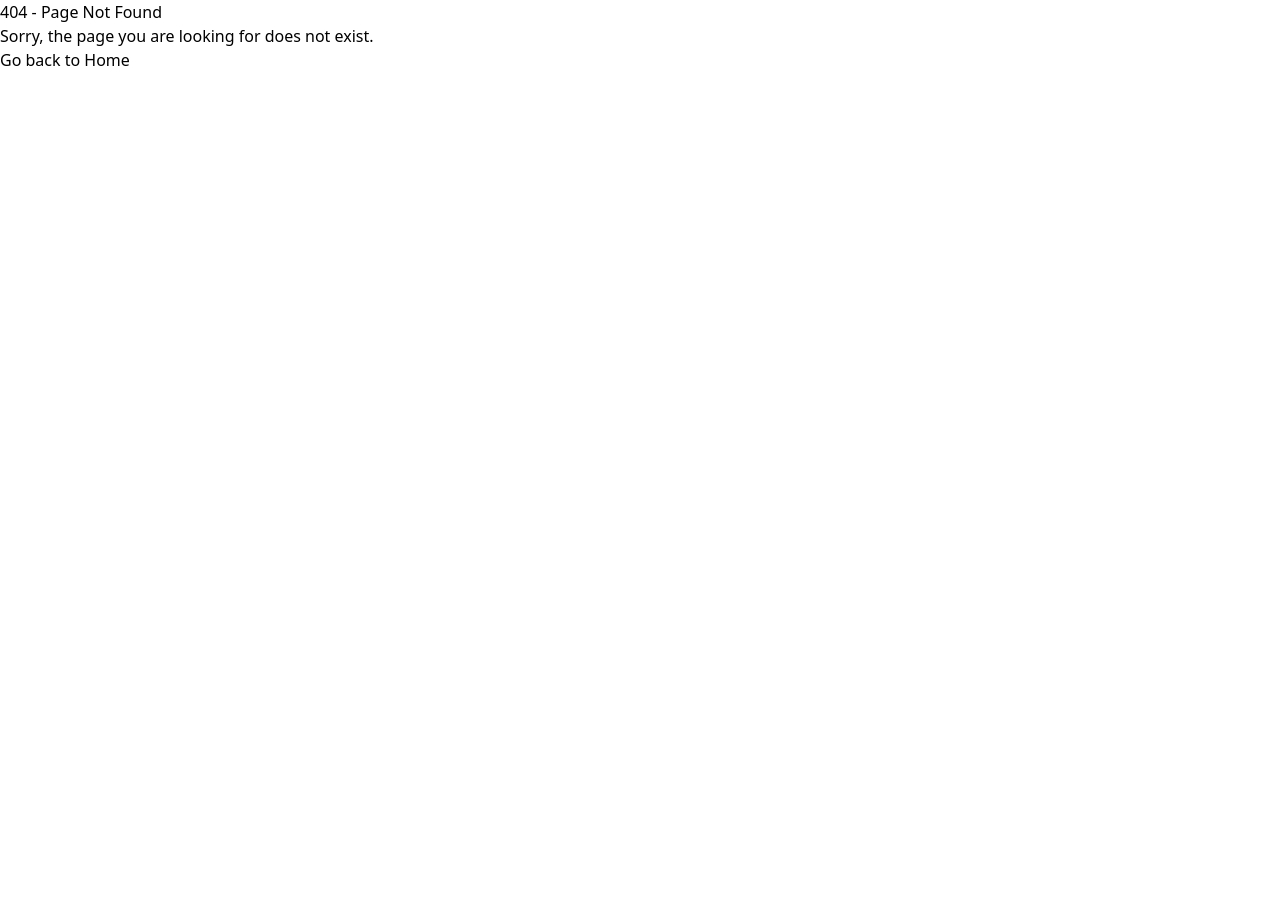
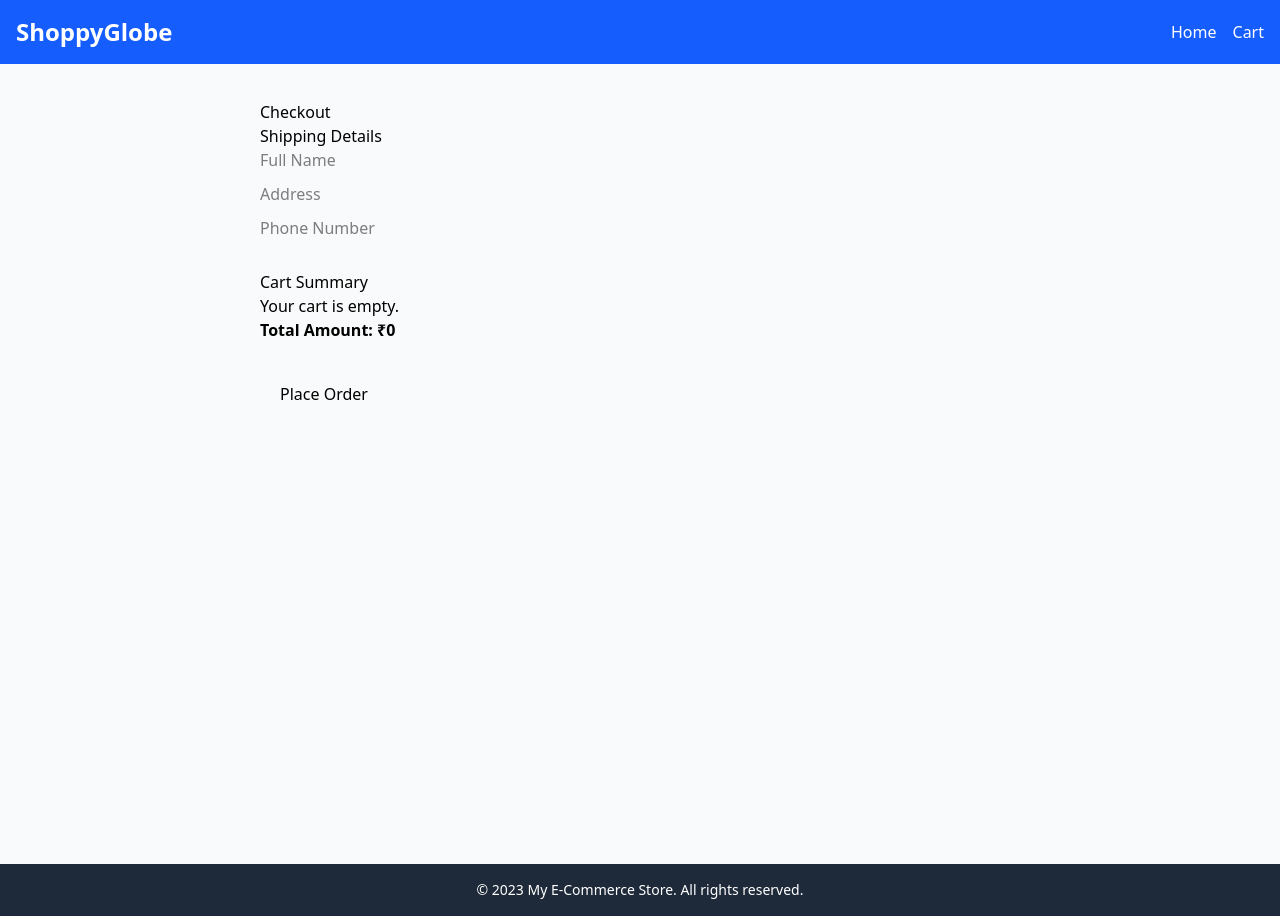
Before and after one commit to Ajay6433/shoppyglobe-project, a React (Vite) app: page /checkout in a window 1280 px wide. Before the commit this address had no page. Before the commit the page ends 800 px from the top, so only its background shows below. Built offline with nearby package versions, Linux system fonts and the light colour scheme.

Commit message:
Added order-success page

```diff
--- a/src/App.jsx
+++ b/src/App.jsx
@@ -4,9 +4,11 @@ import NotFound from "./pages/NotFound";
 import ProductDetails from "./pages/ProductDetails";
 import ProductList from "./pages/ProductList";
 import Cart from "./pages/Cart";
+import CheckoutPage from "./pages/CheckoutPage";
 import { Router, Routes, Route, BrowserRouter } from "react-router";
 import RootLayout from "./layout/RootLayout";
 import { Toaster } from "react-hot-toast";
+import OrderSuccess from "./pages/OrderSuccess";
 function App(){
   // const { products, loading, error } = useProductsData();
 
@@ -18,6 +20,8 @@ function App(){
         <Route index element={<ProductList />} />
         <Route path="/product/:id" element={<ProductDetails />} />
         <Route path="/cart" element={<Cart />} />
+        <Route path="/checkout" element={<CheckoutPage />} />
+        <Route path="order-success" element={<OrderSuccess/>}/>
         </Route>
         <Route path="*" element={<NotFound />} />
       </Routes>
--- a/src/pages/Checkout.jsx
+++ /dev/null
@@ -1,11 +0,0 @@
-import React from 'react'
-
-function Checkout() {
-  return (
-    <div>
-
-    </div>
-  )
-}
-
-export default Checkout
--- /dev/null
+++ b/src/pages/CheckoutPage.jsx
@@ -0,0 +1,101 @@
+// src/pages/CheckoutPage.jsx
+import React, { useState } from 'react';
+import { useSelector, useDispatch } from 'react-redux';
+import {clearCart} from '../store/cartSlice';
+import { useNavigate } from 'react-router-dom';
+
+const CheckoutPage = () => {
+  const dispatch = useDispatch();
+  const navigate = useNavigate();
+
+  const cartItems = useSelector((state) => state.cart.items);
+  const total = cartItems.reduce((sum, item) => sum + item.price * item.quantity, 0);
+
+  const [shippingInfo, setShippingInfo] = useState({
+    name: '',
+    address: '',
+    phone: '',
+  });
+
+  const handleChange = (e) => {
+    setShippingInfo({ ...shippingInfo, [e.target.name]: e.target.value });
+  };
+
+  const handlePlaceOrder = () => {
+    if (!shippingInfo.name || !shippingInfo.address || !shippingInfo.phone) {
+      alert('Please fill in all shipping fields.');
+      return;
+    }
+
+
+    dispatch(clearCart());
+    navigate('/order-success', {
+      state: {
+        cartItems,
+        shippingInfo,
+        total,
+      },
+    });
+  };
+
+  return (
+    <div style={{ maxWidth: '800px', margin: 'auto', padding: '20px' }}>
+      <h2>Checkout</h2>
+
+      {/* Shipping Details */}
+      <div style={{ marginBottom: '30px' }}>
+        <h3>Shipping Details</h3>
+        <input
+          type="text"
+          name="name"
+          placeholder="Full Name"
+          value={shippingInfo.name}
+          onChange={handleChange}
+          style={{ display: 'block', marginBottom: 10, width: '100%' }}
+        />
+        <input
+          type="text"
+          name="address"
+          placeholder="Address"
+          value={shippingInfo.address}
+          onChange={handleChange}
+          style={{ display: 'block', marginBottom: 10, width: '100%' }}
+        />
+        <input
+          type="text"
+          name="phone"
+          placeholder="Phone Number"
+          value={shippingInfo.phone}
+          onChange={handleChange}
+          style={{ display: 'block', marginBottom: 10, width: '100%' }}
+        />
+      </div>
+
+      {/* Cart Summary */}
+      <div style={{ marginBottom: '30px' }}>
+        <h3>Cart Summary</h3>
+        {cartItems.length === 0 ? (
+          <p>Your cart is empty.</p>
+        ) : (
+          <ul style={{ paddingLeft: 0 }}>
+            {cartItems.map((item) => (
+              <li key={item.id} style={{ listStyle: 'none', marginBottom: 10 }}>
+                <div>
+                  <strong>{item.name}</strong> × {item.quantity} = ₹{item.price * item.quantity}
+                </div>
+              </li>
+            ))}
+          </ul>
+        )}
+        <p><strong>Total Amount: ₹{total}</strong></p>
+      </div>
+
+      {/* Place Order Button */}
+      <button onClick={handlePlaceOrder} style={{ padding: '10px 20px', fontSize: 16 }}>
+        Place Order
+      </button>
+    </div>
+  );
+};
+
+export default CheckoutPage;
--- /dev/null
+++ b/src/pages/OrderSuccess.jsx
@@ -0,0 +1,31 @@
+// src/pages/OrderSuccess.jsx
+import React from 'react';
+import { useLocation } from 'react-router-dom';
+
+const OrderSuccess = () => {
+  const location = useLocation();
+  const { cartItems, shippingInfo, total } = location.state || {};
+
+  return (
+    <div style={{ maxWidth: '800px', margin: 'auto', padding: '20px' }}>
+      <h2>🎉 Order Placed Successfully!</h2>
+
+      <h3>Shipping Information</h3>
+      <p><strong>Name:</strong> {shippingInfo?.name}</p>
+      <p><strong>Address:</strong> {shippingInfo?.address}</p>
+      <p><strong>Phone:</strong> {shippingInfo?.phone}</p>
+
+      <h3>Order Summary</h3>
+      <ul>
+        {cartItems?.map(item => (
+          <li key={item.id}>
+            {item.name} × {item.quantity} = ₹{item.price * item.quantity}
+          </li>
+        ))}
+      </ul>
+      <p><strong>Total Paid:</strong> ₹{total}</p>
+    </div>
+  );
+};
+
+export default OrderSuccess;
--- a/src/pages/ProductDetails.jsx
+++ b/src/pages/ProductDetails.jsx
@@ -1,7 +1,7 @@
 import React from 'react'
 
 import { useState, useEffect } from 'react';
-import { useParams } from 'react-router-dom';
+import { useNavigate, useParams } from 'react-router-dom';
 import Spinner from '../components/Spinner';
 import { useDispatch } from 'react-redux';
 import { addItem } from '../store/cartSlice';
@@ -12,6 +12,7 @@ function ProductDetails() {
   const [product, setProduct] = useState(null);
   const [loading, setLoading] = useState(true);
   const [error, setError] = useState(null);
+  const navigate = useNavigate();
   const dispatch = useDispatch();
 
 
@@ -52,6 +53,14 @@ function ProductDetails() {
     dispatch(addItem(product));
   }
 
+  function handleBuyNow(product) {
+    toast.success(`Redirecting to checkout for ${product.title}`);
+    console.log("Buy Now clicked for product:", product);
+    dispatch(addItem(product));
+    // navigate to checkout page
+    navigate('/checkout'); // Uncomment this line if you have a checkout page
+  }
+
   return (
     <div className="container mx-auto p-4">
       <div className="flex flex-col md:flex-row items-center">
@@ -68,6 +77,9 @@ function ProductDetails() {
           className="bg-blue-500 hover:bg-blue-700 text-white font-bold py-2 px-4 rounded mt-4">
             Add to Cart
           </button>
+          <button onClick={() => handleBuyNow(product)}>
+            Buy Now
+          </button>
         </div>
       </div>
     </div>
--- a/src/store/cartSlice.js
+++ b/src/store/cartSlice.js
@@ -33,10 +33,13 @@ const cartSlice = createSlice({
                 }
             }
         },
+        clearCart: (state) => {
+            state.items = [];
+        },
 
     }
 })
 
-export const { setCart, addItem, removeItem, updateQuantity } = cartSlice.actions;
+export const { setCart, addItem, removeItem, updateQuantity , clearCart} = cartSlice.actions;
 export { cartSlice };
 export default cartSlice.reducer;
```
